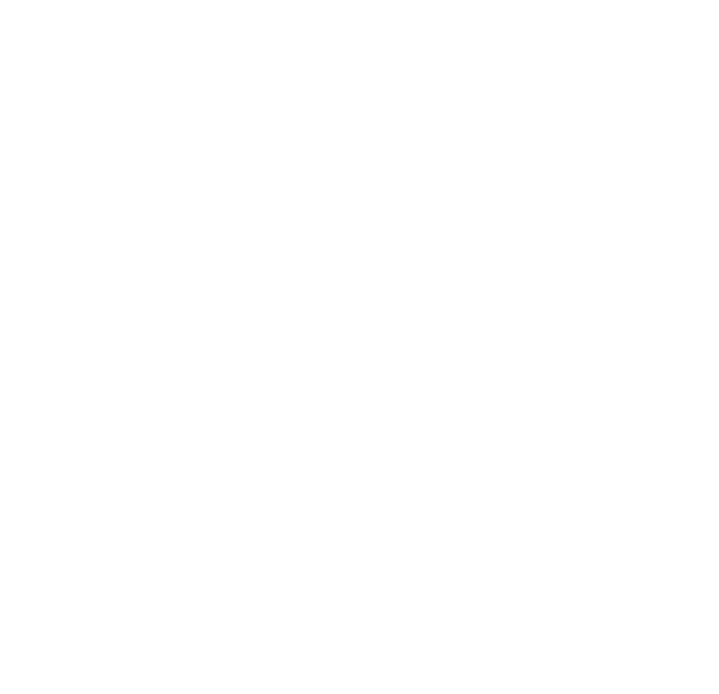
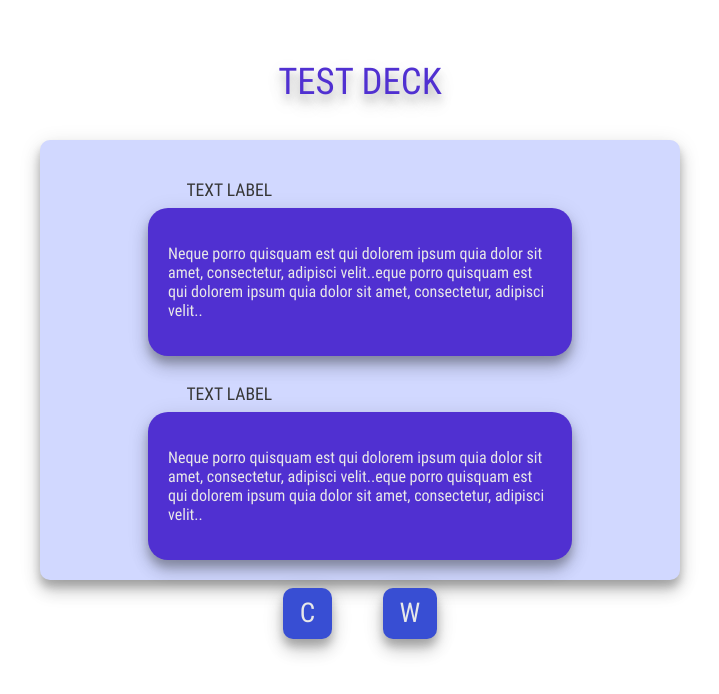
Before and after one commit to Tashima42/poc-create-cards-module, a Vue app in the folder frontend/poc-front-flashcards/: page /#/study-answer in a window 1280 px wide. Shown: the top 694 px of the page, without its empty margins (280-999 px from the left). Built offline with nearby package versions, Linux system fonts and the light colour scheme.

Commit message:
feat: added new view "Study Deck Answer
Added new view with the question and the answer of the flashcard

re: #24

```diff
--- a/frontend/poc-front-flashcards/src/views/StudyDeck.vue
+++ b/frontend/poc-front-flashcards/src/views/StudyDeckAnswer.vue
@@ -3,7 +3,11 @@
     <p class="deck-name">Test deck</p>
     <div class="study-container">
       <TextBox class="question-box" />
-      <DefaultButton buttonText="Show answer" class="button-show" />
+      <TextBox class="answer-box" />
+      <div class="buttons">
+        <DefaultButton buttonText="C" class="button-correct" />
+        <DefaultButton buttonText="W" class="button-wrong" />
+      </div>
     </div>
   </div>
 </template>
@@ -13,7 +17,7 @@ import TextBox from "../components/TextBox";
 import DefaultButton from "../components/DefaultButton";
 
 export default {
-  name: "StudyDeck",
+  name: "StudyDeckAnswer",
   components: {
     TextBox,
     DefaultButton,
@@ -41,7 +45,7 @@ export default {
   flex-direction: column;
 
   width: 50vw;
-  height: 50vh;
+  height: 55vh;
 
   background: #d1d8ff;
   box-shadow: 0px 12px 17px rgba(0, 0, 0, 0.14),
@@ -55,8 +59,25 @@ export default {
   align-self: center;
 }
 
-.button-show {
+.answer-box {
+  margin: 1vh 0px 0px 0px;
+
+  align-self: center;
+}
+
+.buttons {
+  display: flex;
+  justify-content: center;
+
   margin: 1vh 0px 0px 0px;
   align-self: center;
 }
+
+.button-correct {
+  margin: 0px 2vw 0px 0px;
+}
+
+.button-wrong {
+  margin: 0px 0px 0px 2vw;
+}
 </style>
--- /dev/null
+++ b/frontend/poc-front-flashcards/src/views/StudyDeckQuestion.vue
@@ -0,0 +1,62 @@
+<template>
+  <div class="study">
+    <p class="deck-name">Test deck</p>
+    <div class="study-container">
+      <TextBox class="question-box" />
+      <DefaultButton buttonText="Show answer" class="button-show" />
+    </div>
+  </div>
+</template>
+
+<script>
+import TextBox from "../components/TextBox";
+import DefaultButton from "../components/DefaultButton";
+
+export default {
+  name: "StudyDeckQuestion",
+  components: {
+    TextBox,
+    DefaultButton,
+  },
+};
+</script>
+
+<style lang="scss" scoped>
+.deck-name {
+  font-family: "Roboto Condensed", sans-serif;
+  font-style: normal;
+  font-weight: 300;
+  font-size: 2.3rem;
+  text-align: center;
+  text-transform: uppercase;
+
+  color: #5030d1;
+
+  text-shadow: 0px 12px 17px rgba(0, 0, 0, 0.14),
+    0px 5px 22px rgba(0, 0, 0, 0.12), 0px 7px 8px rgba(0, 0, 0, 0.2);
+}
+
+.study-container {
+  display: inline-flex;
+  flex-direction: column;
+
+  width: 50vw;
+  height: 55vh;
+
+  background: #d1d8ff;
+  box-shadow: 0px 12px 17px rgba(0, 0, 0, 0.14),
+    0px 5px 22px rgba(0, 0, 0, 0.12), 0px 7px 8px rgba(0, 0, 0, 0.2);
+  border-radius: 10px;
+}
+
+.question-box {
+  margin: 5vh 0px 0px 0px;
+
+  align-self: center;
+}
+
+.button-show {
+  margin: 1vh 0px 0px 0px;
+  align-self: center;
+}
+</style>
```
Also changed, not shown: frontend/poc-front-flashcards/src/components/router.js (+7 -3 lines).
